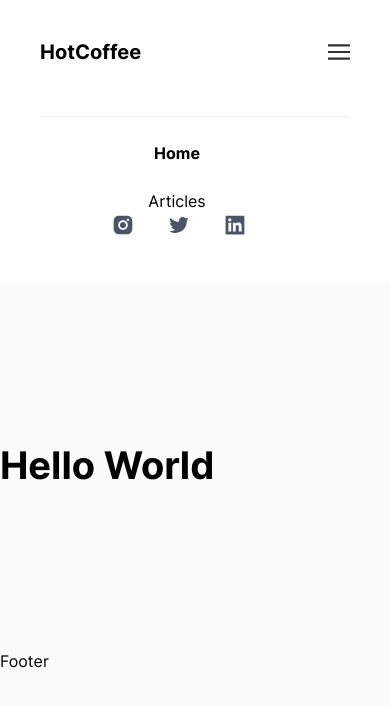
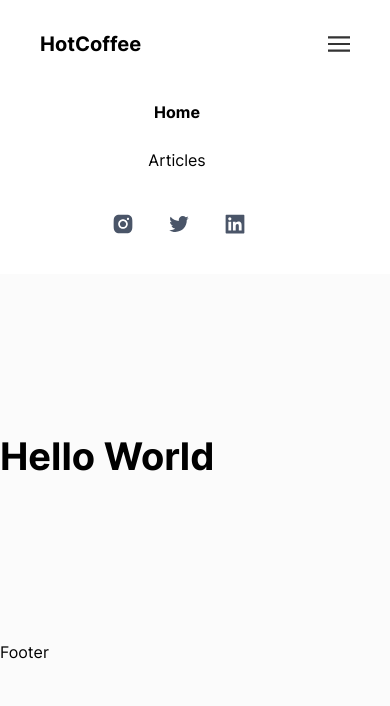
Before and after one commit to git0802/next-cms, a Next.js app: page / in a window 390 px wide. Both pictures are taken after a click on the element 339 px from the left and 52 px from the top of the page. Shown: the top 706 px of the page. Built offline with nearby package versions, Linux system fonts and the light colour scheme; a web font is replaced by a local one.

Commit message:
feat: improve responsive in header

```diff
--- a/components/header/index.tsx
+++ b/components/header/index.tsx
@@ -53,7 +53,7 @@ const Header: React.FC = props => {
       justify="space-between"
       wrap="wrap"
       paddingX={{ base: 10, sm: 10, lg: 20 }}
-      paddingY="10"
+      paddingY={{ sm: '8', lg: '10' }}
       backgroundColor="white"
       zIndex={999}
       {...props}
@@ -72,14 +72,13 @@ const Header: React.FC = props => {
         width={{ sm: 'full', lg: 'auto' }}
         marginTop={{ sm: '20px', lg: '0' }}
       >
-        <Divider mt="8" />
         {navLinks.map(item => (
           <MenuItems key={item.label} onClick={handleToggle} link={item.link}>
             {item.label}
           </MenuItems>
         ))}
 
-        <Flex>
+        <Flex mt={{ sm: '10', lg: '0' }}>
           {socialLinks.map(item => (
             <ChakraLink href="https://chakra-ui.com" isExternal>
               <Icon as={item.icon} w={6} h={6} mr="8" color="gray.500" />
```
